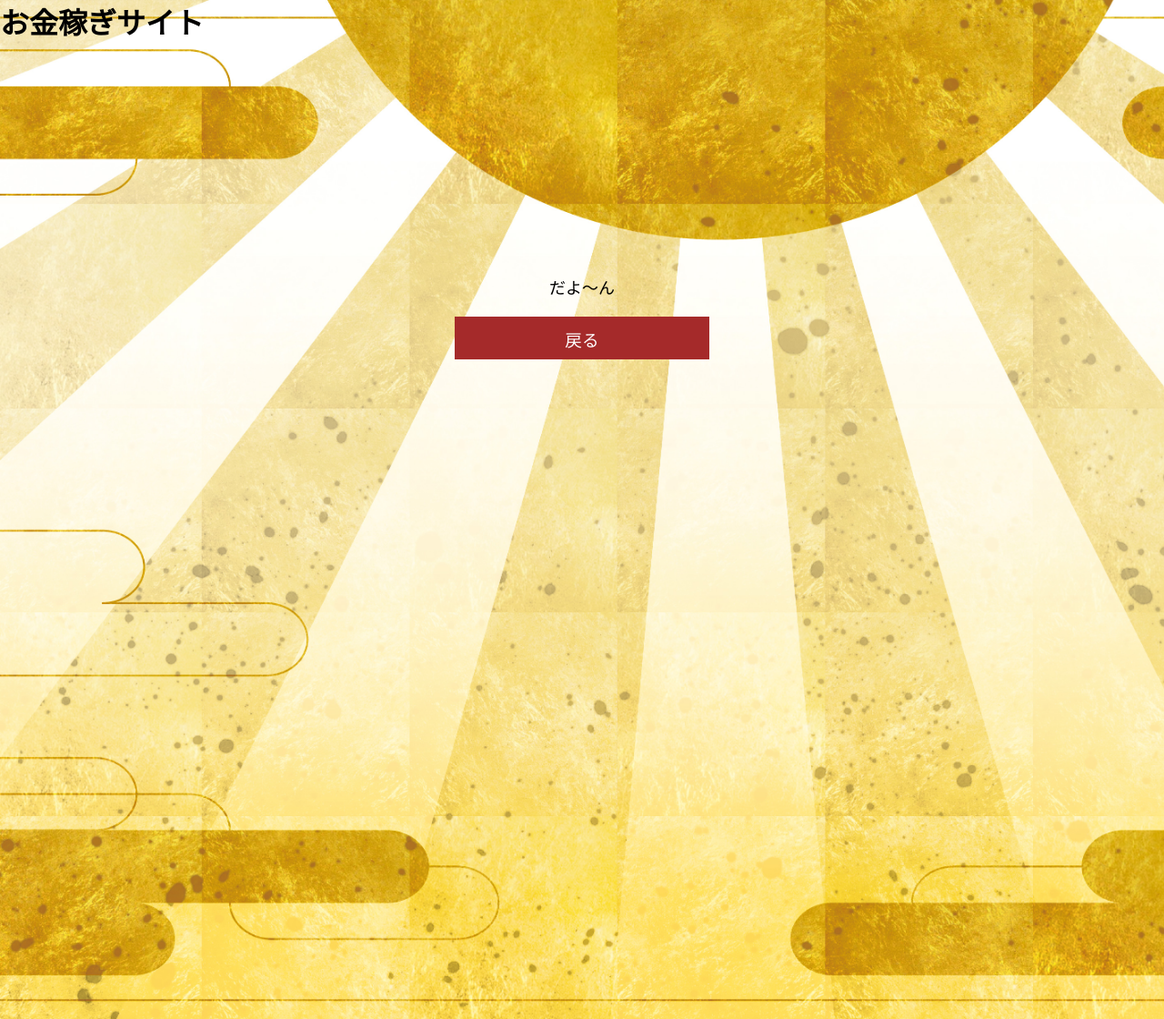
After one commit to cmb-sy/Omikuji, a Flask app: page /job in a window 1280 px wide. The commit adds this page. Shown: the whole page at 91% size. Run offline with Flask 2, Linux system fonts and the light colour scheme.

Commit message:
make job site

```diff
--- a/app/templates/index.html
+++ b/app/templates/index.html
@@ -16,7 +16,7 @@
             <form action='/index' method='POST'>
                 <input type='submit' value='占う' class="button">
             </form>
-
+            <button type="button" onclick="history.back()" class="button">戻る</button><br/><br/>
             <button type="button" onclick="history.back()">ログアウト</button>
         </div>
 
--- /dev/null
+++ b/app/templates/job.html
@@ -0,0 +1,23 @@
+<!DOCTYPE html>
+<html lang="ja">
+<head>
+    <meta charset="UTF-8">
+    <title>おみくじ</title>
+    <link rel="stylesheet" href="{{ url_for('static',filename='style.css')}}">
+</head>
+
+<body>
+
+    <div id="home" class="big-bg">
+        <header class ="page-header">
+            <h1>お金稼ぎサイト</h1>
+        </header>
+
+        <div class="home-content wrapper">
+            <p>だよ〜ん</p>
+            <button type="button" onclick="history.back()" class="button">戻る</button>
+        </div>
+    </div>
+
+</body>
+</html>
--- a/app/templates/main.html
+++ b/app/templates/main.html
@@ -17,6 +17,7 @@
             <h2 class="page title">あなたの運命は</h2>
             <p>You can enjoy doing a variety of Omikuji.</p>
             <a href=" http://127.0.0.1:5000/index"><button type="button" class="button">おみくじをする</button></a>
+            <a href=" http://127.0.0.1:5000/job"><button type="button" class="button">お金を稼ぐ</button></a>
             <form action='/self_omikuzi' method='POST'>
     <input type='submit' value='自作する'/></form>
           <a href="/logout">ログアウトする</a>
--- a/app/views.py
+++ b/app/views.py
@@ -16,6 +16,10 @@ def first():
         return render_template("main.html",name=name)
     else:
         return redirect(url_for("top",status="logout"))
+
+@app.route("/job")
+def job():
+    return render_template("job.html")
 
 @app.route("/index",methods=["POST","GET"])
 def index():
```
